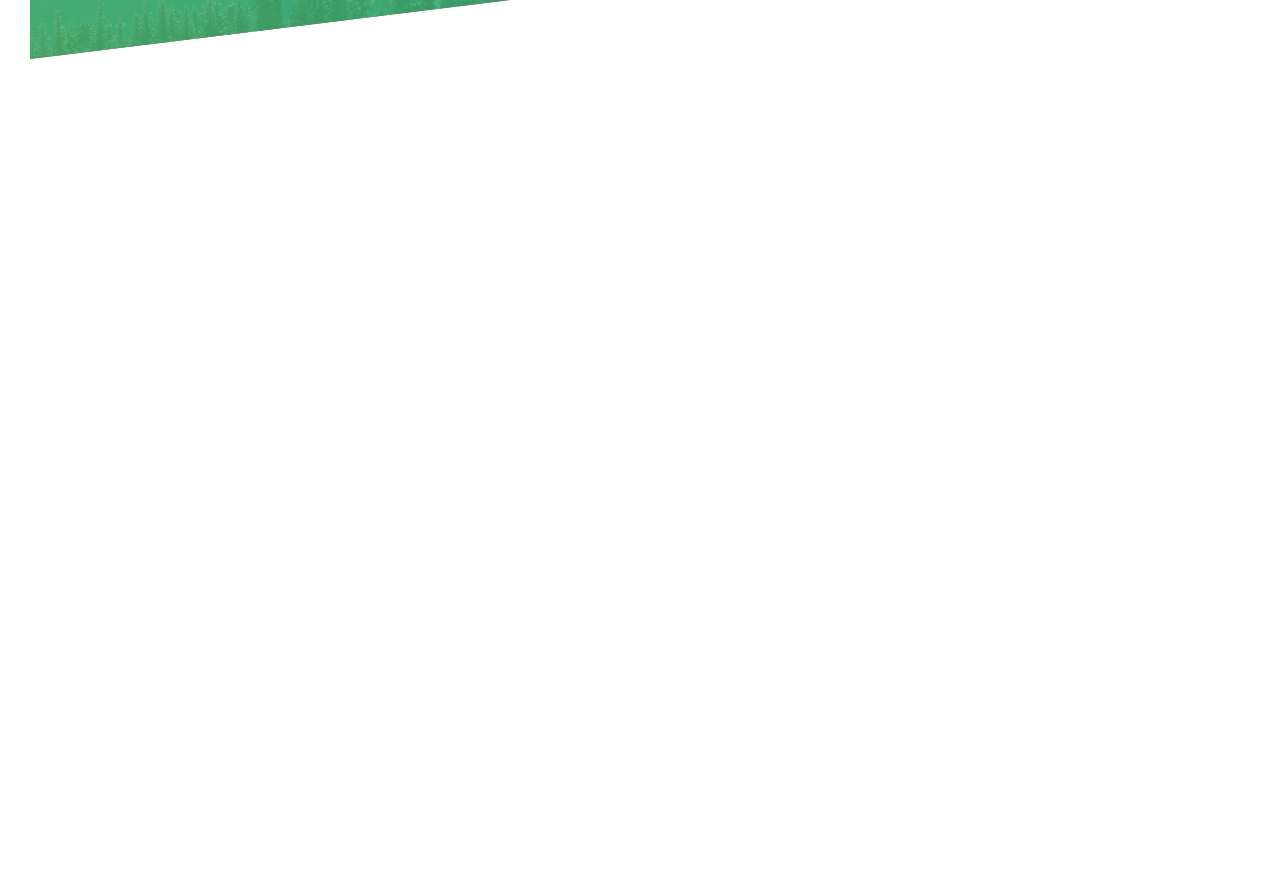
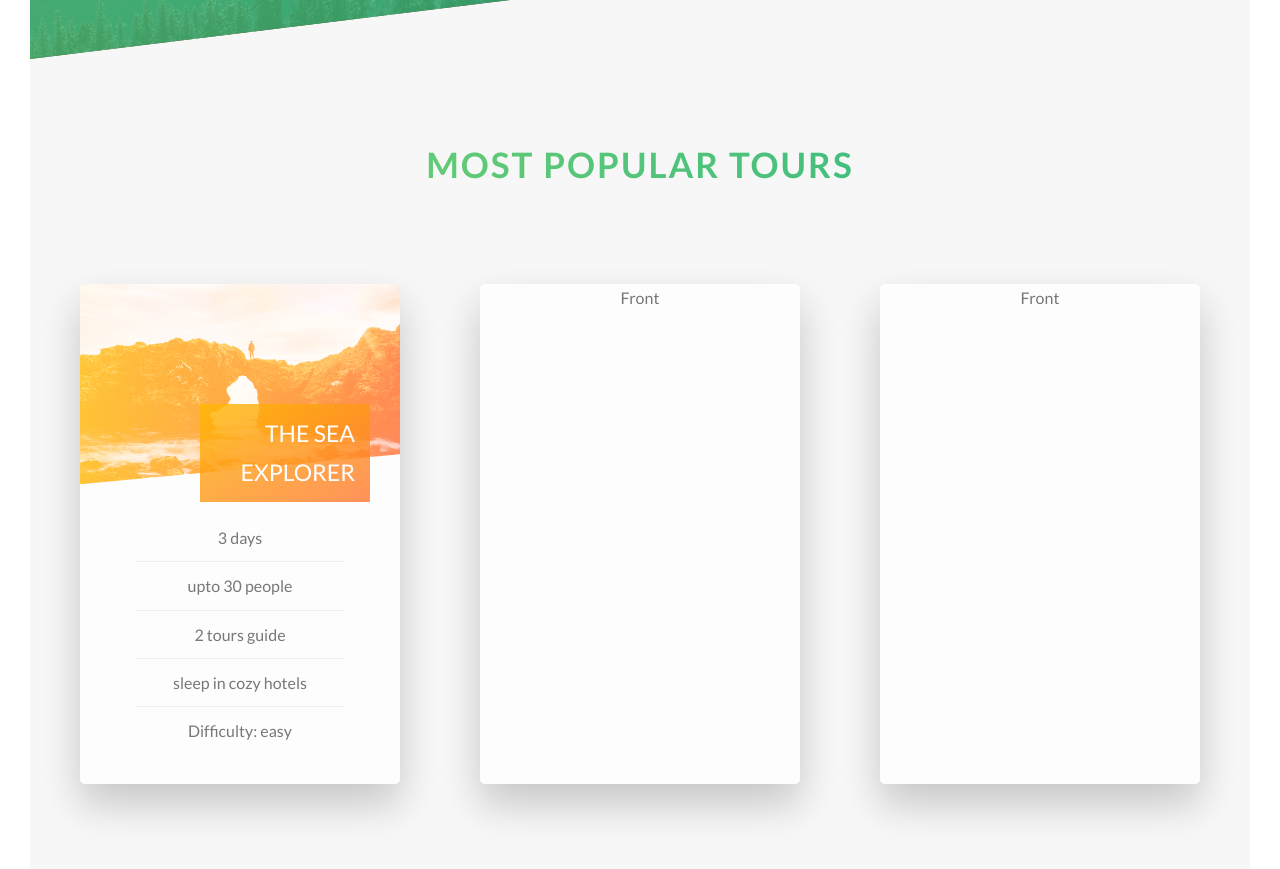
Before and after one commit to kumarnwb/tours, a React (Create React App) app: page / in a window 1280 px wide. Shown: the part 2300-3169 px from the top of the page. Before the commit the page ends 2360 px from the top, so only its background shows below. Built offline with nearby package versions, Linux system fonts and the light colour scheme.

Commit message:
added feature , tours package section

```diff
--- a/package.json
+++ b/package.json
@@ -1,4 +1,5 @@
 {
+  "homepage": "https://kumarnwb.github.io/tours/",
   "name": "tours",
   "version": "0.1.0",
   "private": true,
--- a/src/components/PopularTours.jsx
+++ b/src/components/PopularTours.jsx
@@ -2,7 +2,55 @@ import React from "react";
 
 const PopularTours = () => (
     <div>
-        From Popular Tours
+        <section className="section-tours">
+            <h2 className="heading-secondary u-center-text u-margin-bottom-big">Most popular tours</h2>
+            <div className="row">
+                <div className="col-1-of-3">
+                    <div>
+                        <div className="card">
+                            <div className="card__side card__side--front">
+                                <div className="card__picture card__picture--p1 ">
+                                    &nbsp;
+                                </div>
+                                <h4 className="card__heading">
+                                    <span className="card__heading-span card__heading-span--1"> The sea explorer</span>
+                                </h4>
+                                <div className="card__details">
+                                    <ul>
+                                        <li>3 days </li>
+                                        <li>upto 30 people</li>
+                                        <li>2 tours guide</li>
+                                        <li>sleep in cozy hotels</li>
+                                        <li>Difficulty: easy </li>
+                                    </ul>
+                                </div>
+                            </div>
+
+                        </div>
+                    </div>
+                </div>
+                <div className="col-1-of-3">
+                    <div>
+                        <div className="card">
+                            <div className="card__side card__side--front">
+                                Front
+                            </div>
+
+                        </div>
+                    </div>
+                </div>
+                <div className="col-1-of-3">
+                    <div>
+                        <div className="card">
+                            <div className="card__side card__side--front">
+                                Front
+                            </div>
+
+                        </div>
+                    </div>
+                </div>
+            </div>
+        </section>
     </div>
 )
 
--- a/src/styles/abstracts/_variables.scss
+++ b/src/styles/abstracts/_variables.scss
@@ -8,6 +8,13 @@ $color-white: #fff;
 $color-black: black;
 $color-dark-gray: #777;
 $color-light-gray-1: #f7f7f7;
+$color-light-gray-2: #eee;
+
+$color-secondary-light: #ffb900;
+$color-secondary-dark: #ff7730;
+
+$color-tertiary-light: #2998ff;
+$color-tertiary-dark: #5643fa;
 
 //FONT SIZE
 $default-font-size: 1.6rem;
--- a/src/styles/components/_popular.scss
+++ b/src/styles/components/_popular.scss
@@ -0,0 +1,72 @@
+.section-tours {
+  background-color: $color-light-gray-1;
+  margin-top: -10rem;
+  padding: 25rem 0 50rem 0;
+}
+
+.card {
+  &__side {
+    height: 50rem;
+    background-color: rgba($color-white, $alpha: 0.8);
+    box-shadow: 0 2rem 4rem rgba($color: #000000, $alpha: 0.2);
+    text-align: center;
+    border-radius: 5px;
+    font-size: $default-font-size;
+    position: relative;
+  }
+  &__picture {
+    background-size: cover;
+    height: 20rem;
+    background-blend-mode: screen;
+    -webkit-clip-path: polygon(0 0, 100 0, 100% 85%, 0 100%);
+    clip-path: polygon(0 0, 100% 0, 100% 85%, 0 100%);
+    &--p1 {
+      background-image: linear-gradient(
+          to right,
+          $color-secondary-light,
+          $color-secondary-dark
+        ),
+        url("../../assets/nat-5.jpg");
+    }
+  }
+  &__heading-span {
+    text-transform: uppercase;
+    font-weight: 400;
+    font-size: 2.3rem;
+    position: absolute;
+    text-align: right;
+    top: 12rem;
+    right: 3rem;
+    width: 53%;
+    color: $color-white;
+    -webkit-box-decoration-break: clone;
+    box-decoration-break: clone;
+
+    &--1 {
+      padding: 1rem 1.5rem;
+      background-image: linear-gradient(
+        to right bottom,
+        rgba($color-secondary-light, 0.8),
+        rgba($color-secondary-dark, 0.8)
+      );
+    }
+  }
+
+  &__details {
+    padding: 3rem;
+    ul {
+      list-style: none;
+      width: 80%;
+      margin: 0 auto;
+
+      li {
+        text-align: center;
+        padding: 1rem;
+        font-size: $default-font-size;
+        &:not(:last-child) {
+          border-bottom: 1px solid $color-light-gray-2;
+        }
+      }
+    }
+  }
+}
--- a/src/styles/main.scss
+++ b/src/styles/main.scss
@@ -8,6 +8,7 @@
 @import "./components/buttons";
 @import "./components/about";
 @import "./components/features";
+@import "./components/popular";
 
 @import "./layout/header";
 
```
Also changed, not shown: 1 other file (tests, documents, lock files or other folders).
